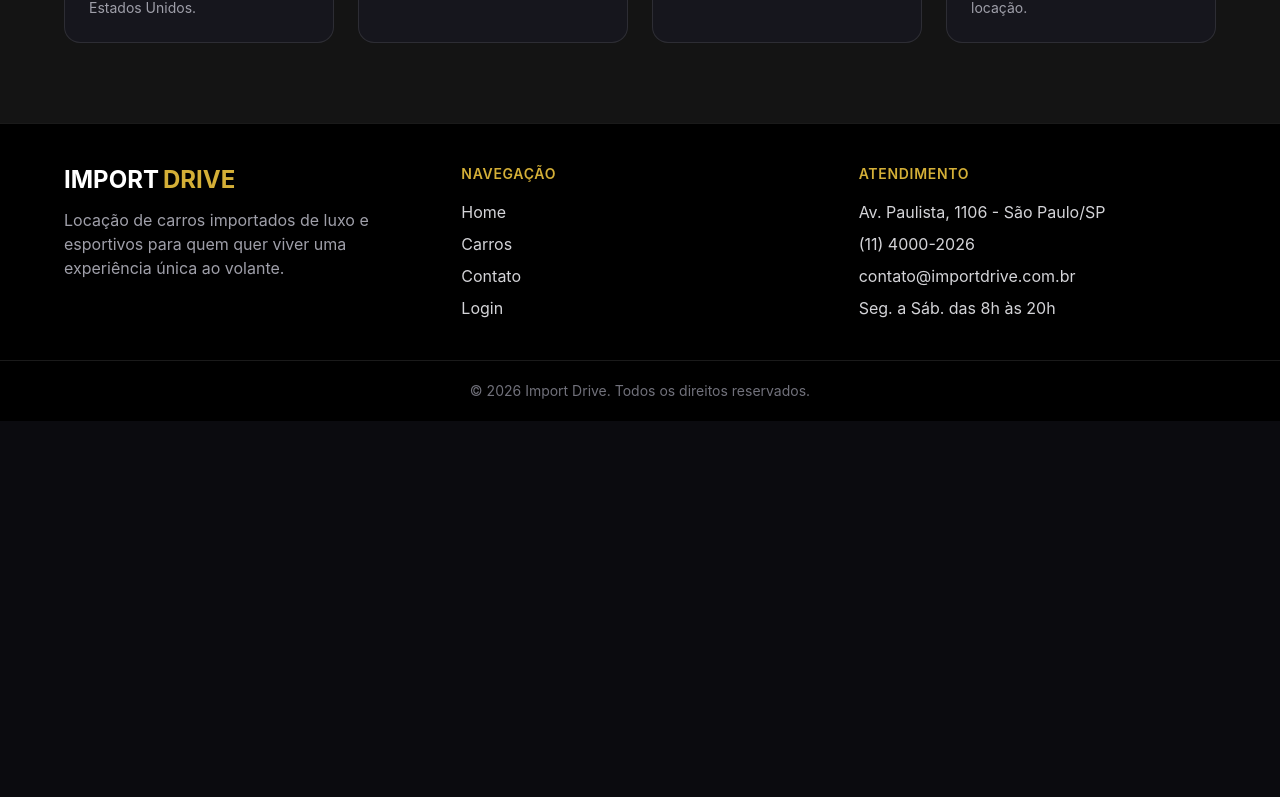
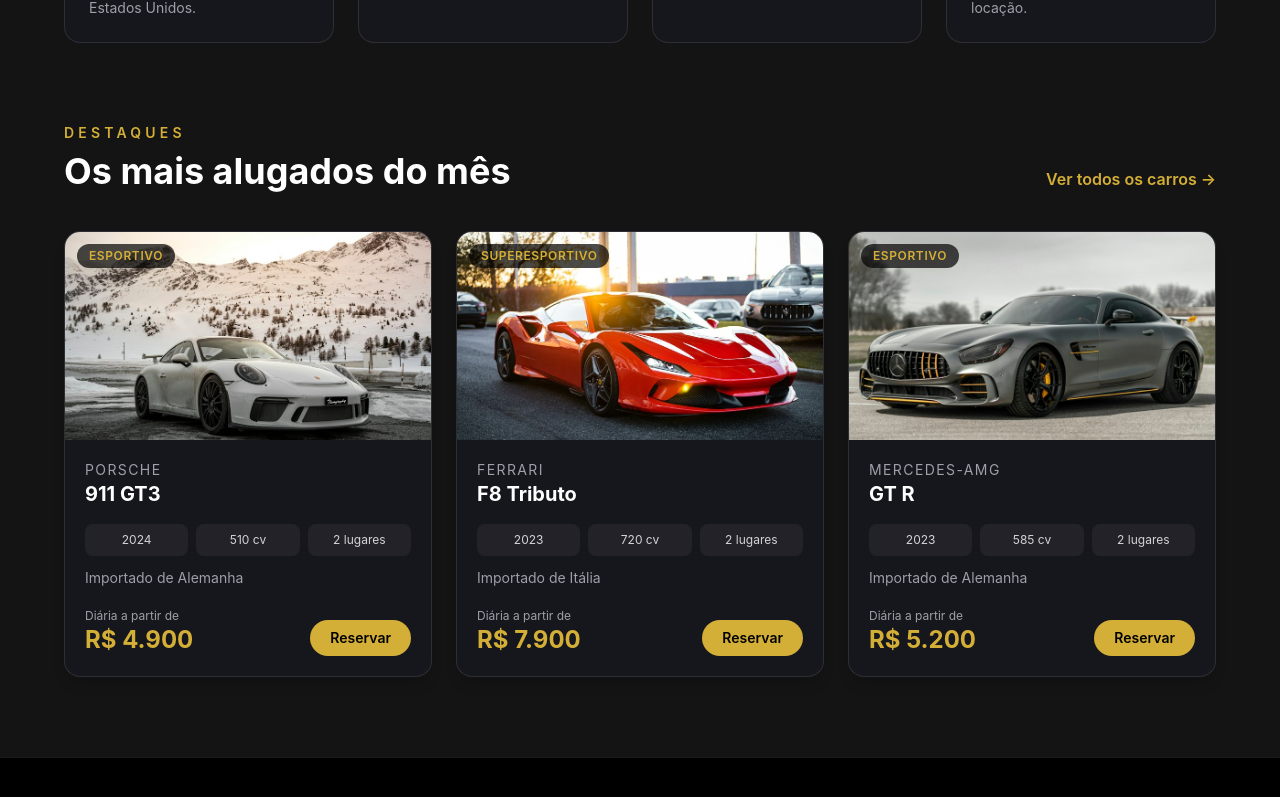
Before and after one commit to CP5FRONTTHIAGO/cp6-locacao-carros-importados, a React (Vite) app: page / in a window 1280 px wide. Shown: the part 1060-1857 px from the top of the page. Before the commit the page ends 1481 px from the top, so only its background shows below. Built offline with nearby package versions, Linux system fonts and the light colour scheme.

Commit message:
feat: exibe carros em destaque na Home

```diff
--- a/src/pages/Home.jsx
+++ b/src/pages/Home.jsx
@@ -1,5 +1,9 @@
 import { Link } from "react-router-dom"
 import hero from "../assets/hero.jpg"
+import Card from "../components/Card"
+import carros from "../data/carros"
+
+const destaques = carros.slice(0, 3)
 
 const diferenciais = [
   { icone: "🏎️", titulo: "Frota exclusiva", texto: "Modelos importados da Alemanha, Itália, França e Estados Unidos." },
@@ -58,6 +62,23 @@
           ))}
         </div>
       </section>
+
+      <section className="px-[5%] pb-20">
+        <div className="flex flex-wrap items-end justify-between gap-4">
+          <div>
+            <p className="text-sm font-semibold uppercase tracking-[0.3em] text-[#d4af37]">Destaques</p>
+            <h2 className="mt-2 text-3xl font-bold text-white md:text-4xl">Os mais alugados do mês</h2>
+          </div>
+          <Link to="/carros" className="font-semibold text-[#d4af37] hover:underline">
+            Ver todos os carros →
+          </Link>
+        </div>
+        <div className="mt-10 grid gap-6 sm:grid-cols-2 lg:grid-cols-3">
+          {destaques.map((carro) => (
+            <Card key={carro.id} carro={carro} />
+          ))}
+        </div>
+      </section>
     </main>
   )
 }
```
